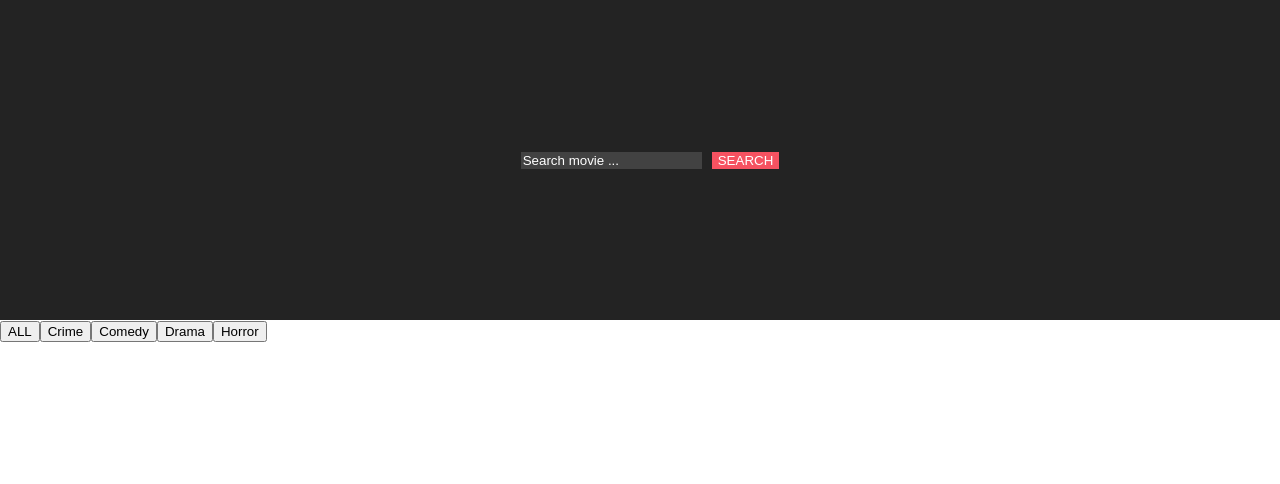
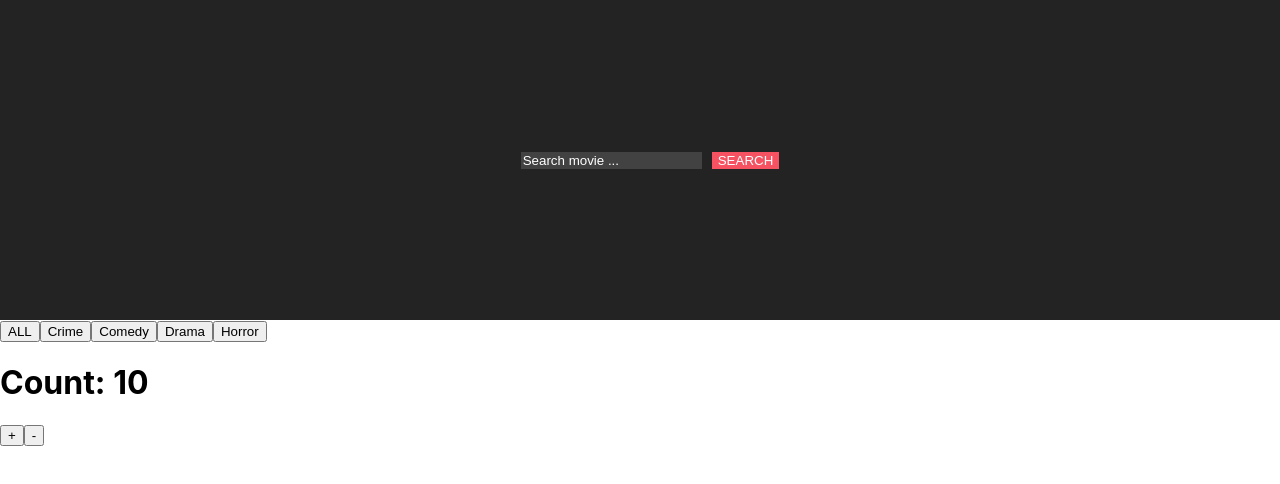
Before and after one commit to ivdanchuk/react-mentoring, a React (Create React App) app in the folder module1/: page / in a window 1280 px wide. Shown: the top 484 px of the page. Built offline with nearby package versions, Linux system fonts and the light colour scheme; the HTML template or start-up script is replaced by a standard one.

Commit message:
Add Counter component

```diff
--- a/module1/src/App.js
+++ b/module1/src/App.js
@@ -1,8 +1,8 @@
 import { Component } from "react";
 import "./css/App.css";
-import Counter from "./components/Counter";
 import SearchForm from "./components/SearchForm";
 import GenreSelect from "./components/GenreSelect";
+import Counter from "./components/Counter";
 
 class App extends Component {
   handleSearch = (query) => {
@@ -27,6 +27,7 @@ class App extends Component {
           selectedGenre={selectedGenre}
           onSelect={this.handleSelect}
         />
+        <Counter initValue={10}></Counter>
       </div>
     );
   }
--- a/module1/src/components/Counter.js
+++ b/module1/src/components/Counter.js
@@ -1,4 +1,4 @@
-import React, { Component, ComponentClass } from "react";
+import React, { Component } from "react";
 
 class Counter extends Component {
   constructor(props) {
```
